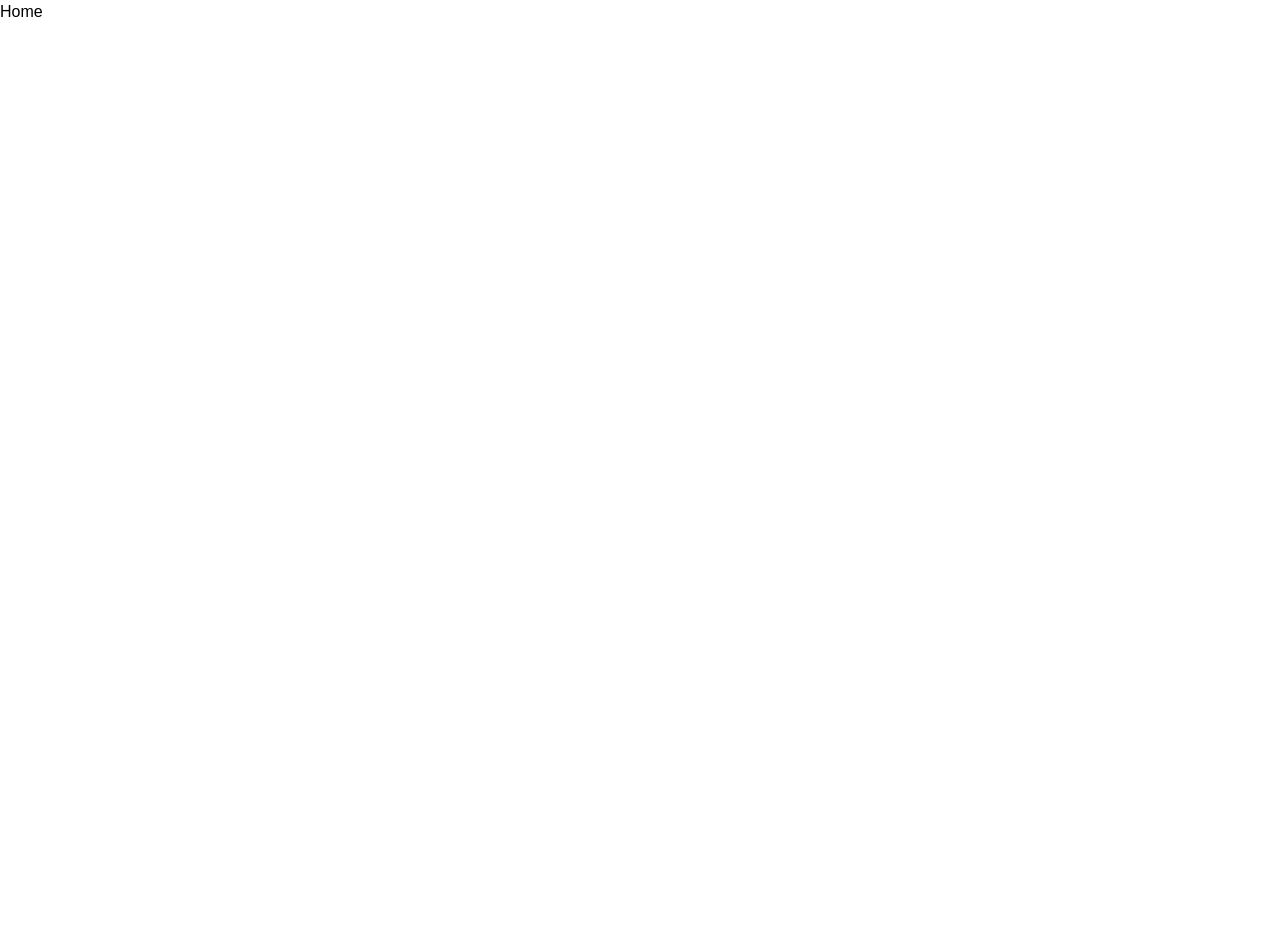
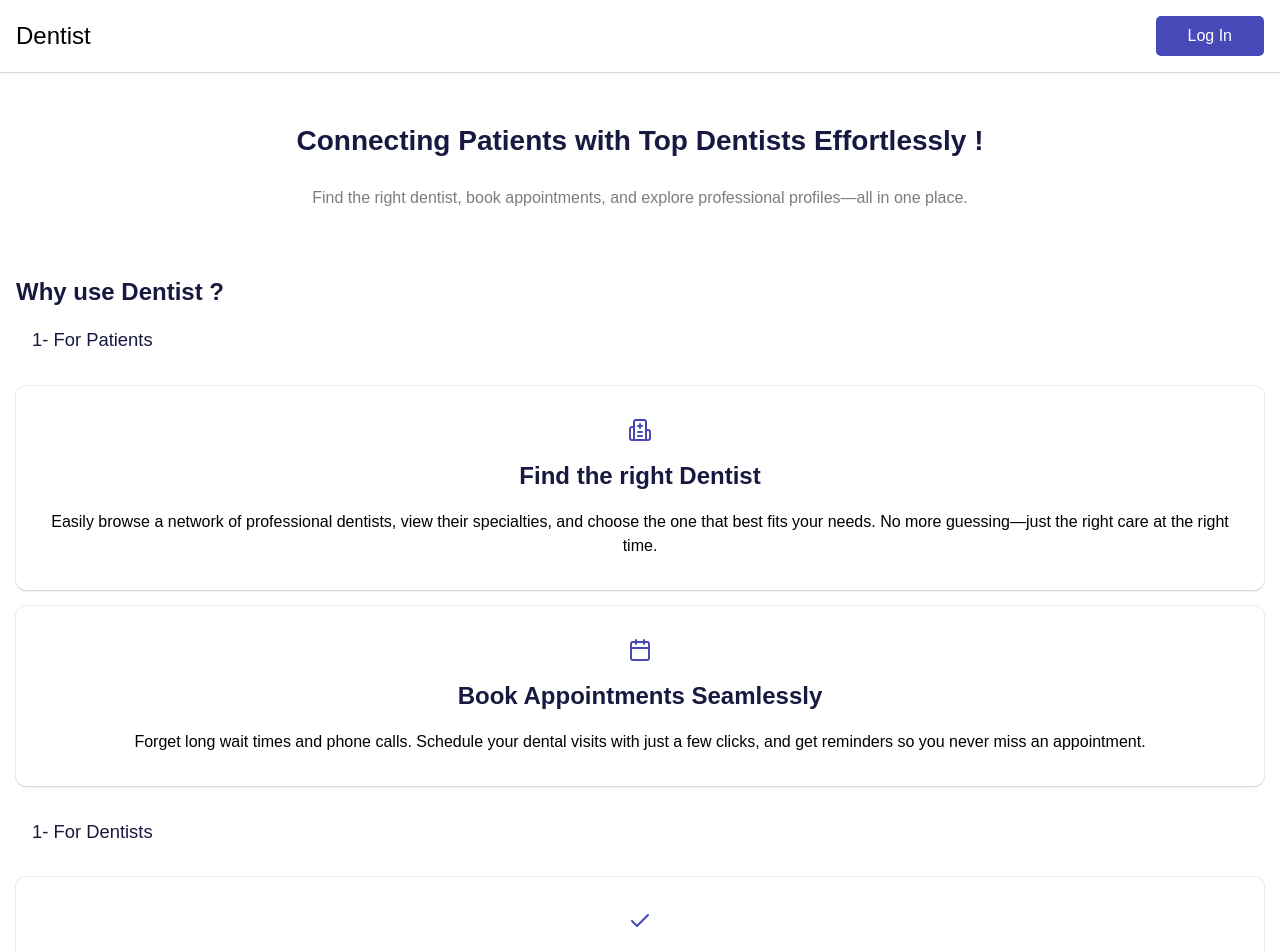
Before and after one commit to akrambgh1/dentist-v3, a React (Vite) app: page / in a window 1280 px wide. Shown: the top 952 px of the page. Before the commit the page ends 800 px from the top, so only its background shows below. Built offline with nearby package versions, Linux system fonts and the light colour scheme; a web font is replaced by a local one.

Commit message:
added landing page

```diff
--- /dev/null
+++ b/src/components/Card.jsx
@@ -0,0 +1,11 @@
+/* eslint-disable react/prop-types */
+
+export default function Card({ icon: Icon, title, description }) {
+  return (
+    <div className="w-full py-8 px-4 rounded-[10px] flex flex-col items-center justify-center gap-[1rem] text-center shadow-[0px_2px_3px_-1px_rgba(0,0,0,0.1),0px_1px_0px_0px_rgba(25,28,33,0.02),0px_0px_0px_1px_rgba(25,28,33,0.08)]">
+      {Icon && <Icon className="text-[#4749b9]"/>}
+      <h1 className="text-[1.5rem] font-[600] text-[#181940]">{title}</h1>
+      <p>{description}</p>
+    </div>
+  );
+}
--- a/src/components/Login-page.jsx
+++ b/src/components/Login-page.jsx
@@ -57,7 +57,7 @@ export default function Login() {
             value={password}
             onChange={(e) => setPassword(e.target.value)}
           />
-          <button className="relative h-12 overflow-hidden rounded bg-[#181940] px-5 py-2.5 text-white transition-all duration-300 hover:bg-neutral-800 hover:ring-2 hover:ring-neutral-800 hover:ring-offset-2">
+          <button className="relative h-12 overflow-hidden rounded bg-[#4749b9] px-5 py-2.5 text-white transition-all duration-300 hover:bg-neutral-800 hover:ring-2 hover:ring-neutral-800 hover:ring-offset-2">
             <span className="relative">Log In</span>
           </button>
 
--- a/src/components/home.jsx
+++ b/src/components/home.jsx
@@ -1,12 +1,85 @@
 import Nav from "./navbar";
+import { Link } from "react-router-dom";
+import Card from "./Card";
+import { Hospital ,Calendar ,Check ,NotebookPen } from "lucide-react";
 
 export default function Home() {
   return (
     <>
       <Nav />
-      <div>
-        <h1>Home</h1>
-      </div>
+      <section className="flex flex-col min-h-screen gap-[2rem] mb-[5rem]">
+        <section className="w-full p-4 flex justify-between items-center shadow-[0px_2px_3px_-1px_rgba(0,0,0,0.1),0px_1px_0px_0px_rgba(25,28,33,0.02),0px_0px_0px_1px_rgba(25,28,33,0.08)]">
+          <h1 className="text-[1.5rem] font-[500]">Dentist</h1>
+          <Link to="/login">
+            <button className="px-8 py-2 bg-[#4749b9] text-white rounded-[5px]">
+              Log In
+            </button>
+          </Link>
+        </section>
+
+        <section className="w-full h-auto">
+          <div className="h-auto w-full p-4 flex-col flex items-center justify-center gap-[1.5rem]">
+            <h1 className="text-[#181940] text-[1.75rem] font-bold">
+              Connecting Patients with Top Dentists Effortlessly !
+            </h1>
+            <h2 className="text-[#7d7d7d]">
+              Find the right dentist, book appointments, and explore
+              professional profiles—all in one place.
+            </h2>
+          </div>
+        </section>
+
+        <section className="flex flex-col p-4">
+          <h1 className="text-[1.5rem] font-bold text-[#181940]">
+            Why use Dentist ?
+          </h1>
+
+          <div className="flex flex-col gap-[1rem]">
+            <h1 className="text-[1.15rem] font-[500] p-4 text-[#181940]">
+              1- For Patients
+            </h1>
+            <Card
+              icon={Hospital}
+              title="Find the right Dentist"
+              description="Easily browse a network of professional dentists, view their specialties, and choose the one that best fits your needs. No more guessing—just the right care at the right time."
+            ></Card>
+
+            <Card
+              icon={Calendar }
+              title="Book Appointments Seamlessly"
+              description="Forget long wait times and phone calls. Schedule your dental visits with just a few clicks, and get reminders so you never miss an appointment."
+            ></Card>
+          </div>
+
+          <div className="flex flex-col gap-[1rem] mt-[1rem]">
+            <h1 className="text-[1.15rem] font-[500] p-4 text-[#181940]">
+              1- For Dentists
+            </h1>
+            <Card
+              icon={Check }
+              title="Showcase your expertise"
+              description="Dentists can create a professional profile, highlight their skills, and attract more patients by building trust and credibility."
+            ></Card>
+
+            <Card
+              icon={NotebookPen }
+              title=" Manage Your Schedule"
+              description="Keep your calendar organized with a simple, intuitive booking system. Set your availability, confirm appointments, and focus on what you do best—caring for your patients."
+            ></Card>
+          </div>
+        </section>
+
+        <section className="w-full px-4 py-8 bg-[#181940] text-center flex flex-col justify-center items-center gap-[1rem]">
+            <h1 className="text-white text-[1.5rem] font-[600]">Join today and experience the future of dental care.</h1>
+            <Link to="/login">
+            <button className="px-8 py-2 bg-[#4749b9] text-white font-[500] rounded-[5px]">
+              Start Here
+            </button>
+          </Link>
+        </section>
+
+        <div className="w-full mb-[2rem] text-center">© Dentist. All rights reserved.</div>
+      </section>
     </>
   );
 }
--- a/src/components/profile-page.jsx
+++ b/src/components/profile-page.jsx
@@ -162,7 +162,7 @@ export default function Profile() {
                   <div className="w-full p-8 max-md:pt-4 max-md:p-0 max-md:border-t-1 max-md:border-[#eee]">
                     <button
                       onClick={handLogout}
-                      className="relative cursor-pointer overflow-hidden rounded bg-[#181940] px-[2rem] py-2.5 text-white transition-all duration-200 hover:bg-red-500 hover:ring-offset-2 active:ring-2 active:ring-neutral-800"
+                      className="relative cursor-pointer overflow-hidden rounded bg-[#4749b9] px-[2rem] py-2.5 text-white transition-all duration-200 hover:bg-red-500 hover:ring-offset-2 active:ring-2 active:ring-neutral-800"
                     >
                       Logout
                     </button>
--- a/src/components/register-page.jsx
+++ b/src/components/register-page.jsx
@@ -43,7 +43,7 @@ export default function Register() {
 
   return (
     <>
-      {/* <section className="w-screen h-screen bg-gray-900">
+      <section className="w-screen h-screen bg-gray-900">
         <Nav />
         <div className="flex flex-col items-center justify-center h-[80%]">
           <h1 className="text-white text-xl text-gray-500 mb-6">Register</h1>
@@ -84,7 +84,7 @@ export default function Register() {
           </form>
           <GoogleButton />
         </div>
-      </section> */}
+      </section>
     </>
   );
 }
```
Also changed, not shown: 3 other files (tests, documents, lock files or other folders).
